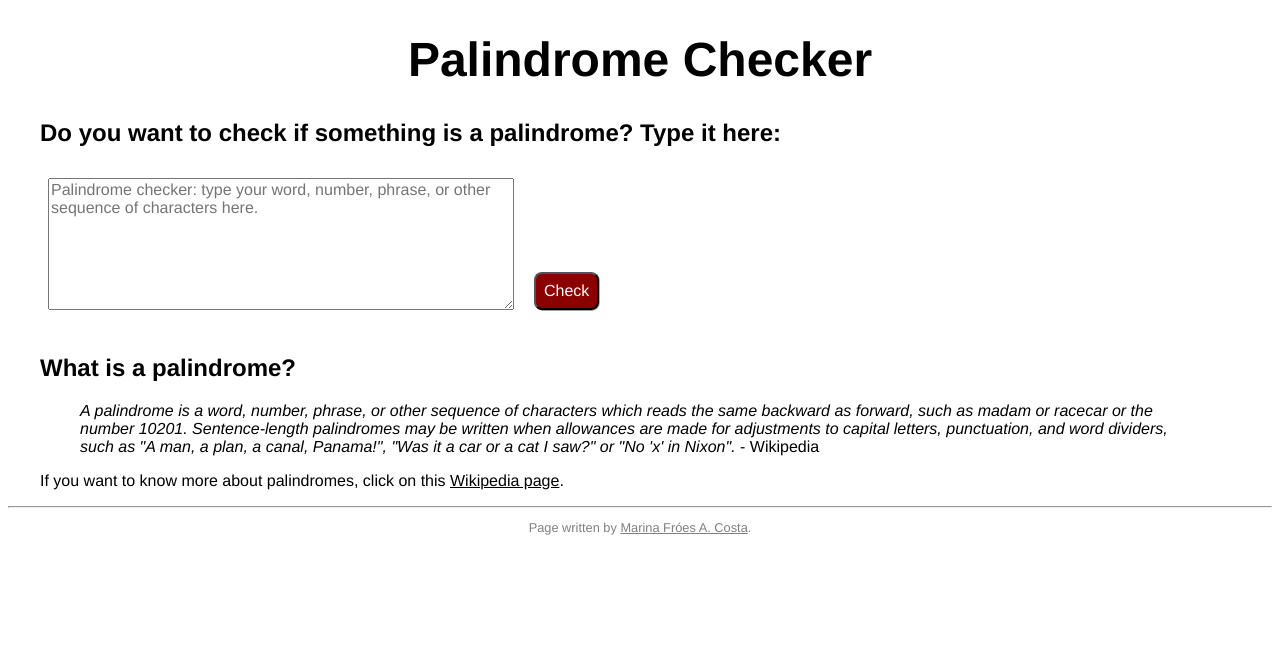
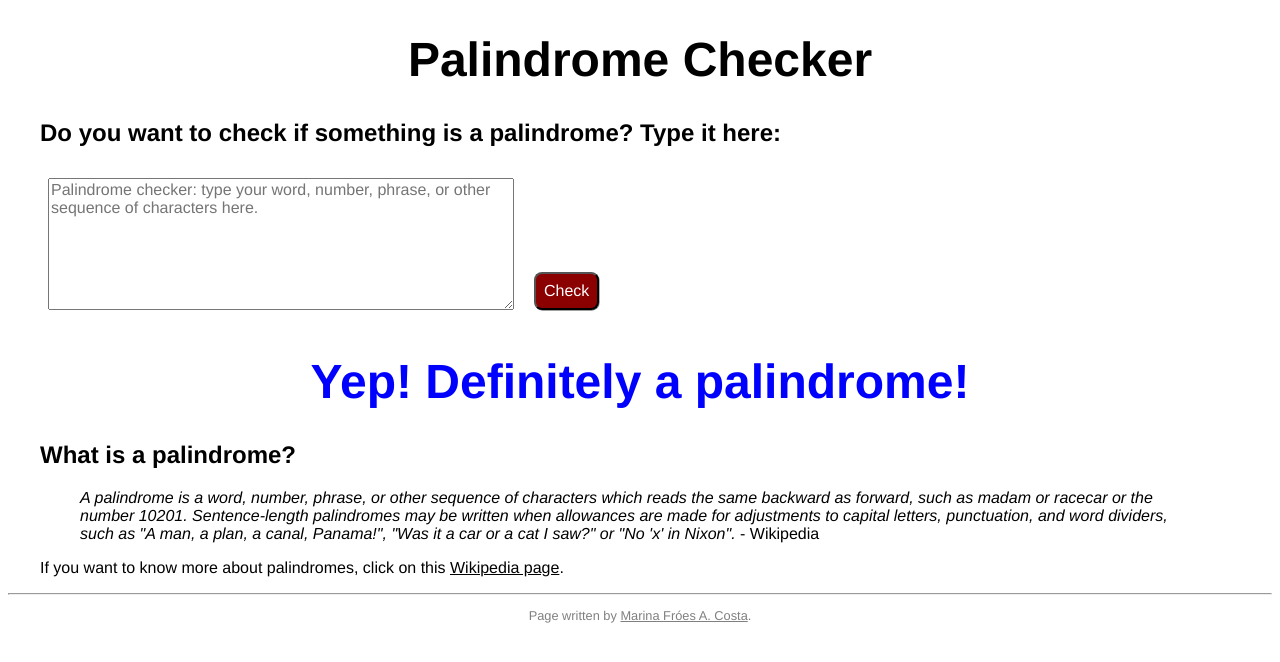
Before and after one commit to MarinaFroes/Palindrome-Checker, a plain HTML site: page index.html in a window 1280 px wide. Both pictures are taken after a click on the input "Check". Drawn offline with Linux system fonts and the light colour scheme.

Commit message:
improve js function

```diff
--- a/index.html
+++ b/index.html
@@ -27,7 +27,7 @@
         <input type="submit" value="Check" id="button" onclick="palindrome()">
 
       <div>
-        <h1 id="result"></h1>
+        <h1 id="checkedResult"></h1>
       </div>
 
       <h2 class="definition">What is a palindrome?</h2>
--- a/main.js
+++ b/main.js
@@ -8,79 +8,48 @@ const palindrome = () => {
 //Turn input into an array and into lowercase
   const inputArray = input.toLowerCase().split('');
 
-//Remove all non-alphanumeric characters (punctuation, spaces and symbols) of inputArray
-const toRemoveNonAlphanum = (array1, array2) => {
-  let finalArray = [];
+//Remove all non-alphanumeric characters (punctuation, spaces and symbols)
+  const getAlphanum = (array1, array2) => {
+    let newArray = [];
     for (let i = 0; i < array1.length; i++ ){
       for (let j = 0; j < array2.length; j++){
         if (array1[i] === array2[j]){
-        finalArray.push(array1[i]);
+          newArray.push(array1[i]);
         };
       };
     };
-  return finalArray;
+    return newArray;
   };
 
-toRemoveNonAlphanum(inputArray, alphaNum);
+  const finalArray = getAlphanum(inputArray, alphaNum);
 
-//Reverse Array
+//Get reverse Array - copying the array first, because .reserve() is destructive
   const getReverseArray = (arr) => {
-  const reverseArray = arr.reverse();
-  return reverseArray;
+    let copyArr = [];
+    arr.every(item => copyArr.push(item));
+    const newArray = copyArr.reverse();
+    return newArray;
   };
 
   const reverseArray = getReverseArray(finalArray);
 
 //Compare finalArray and reverseArray
   const compareArrays = (array1, array2) => {
+    for (let i = 0; i < array1.length; i++ ){
+      if (array1[i] !== array2[i]){
+        return false;
+      };
+    };
+    return true;
+  };
 
-  for (let i = 0; i < array1.length; i++ ){
-    if (array1[i] === array2[i]){
+  let checkedResult = document.getElementById("checkedResult");
+  let result = compareArrays(finalArray, reverseArray);
 
+  if(result) {
+    checkedResult.innerHTML = "Yep! Definitely a palindrome!";
   } else {
+    checkedResult.innerHTML = "Nope! No palindrome!";
+  }
 
 };
-  };
-};
-
-  let result = document.getElementById("result");
-  result.innerHTML = "É UM PALÍNDROMO";
-};
-
-
-// const palindrome = () => {
-//   let str = document.getElementById("sequenceToCheck").value;
-//
-//   const arrAlphaNum = ('abcdefghijklmnopqrstuvwxyz0123456789').split('');
-//
-//   const myArr = str.toLowerCase().split('');
-//
-//   const commonArray = [];
-//
-//
-//   for (let i = 0; i < myArr.length; i++ ){
-//     for (let j = 0; j < arrAlphaNum.length; j++){
-//       if (myArr[i] === arrAlphaNum[j]){
-//         commonArray.push(myArr[i]);
-//       };
-//     };
-//   };
-//
-//   let copyOfCommonArray = [];
-//   commonArray.every(item => copyOfCommonArray.push(item));
-//
-//   const reverseArray = commonArray.reverse();
-//
-//   let result = document.getElementById("result");
-//
-//   for (let i = 0; i < commonArray.length; i++ ){
-//     if (copyOfCommonArray[i] === reverseArray[i]){
-//
-//     } else {
-//       return false;
-//     };
-//   };
-//
-//
-//   result.innerHTML = "É UM PALÍNDROMO";
-// };
--- a/style.css
+++ b/style.css
@@ -47,7 +47,7 @@ a:focus {
   font: 1rem "Helvetica", "Arial", "sans-serif";
 }
 
-#result {
+#checkedResult {
   color: blue;
 }
 
```
Lines whose indentation alone changed are shown as unchanged.
